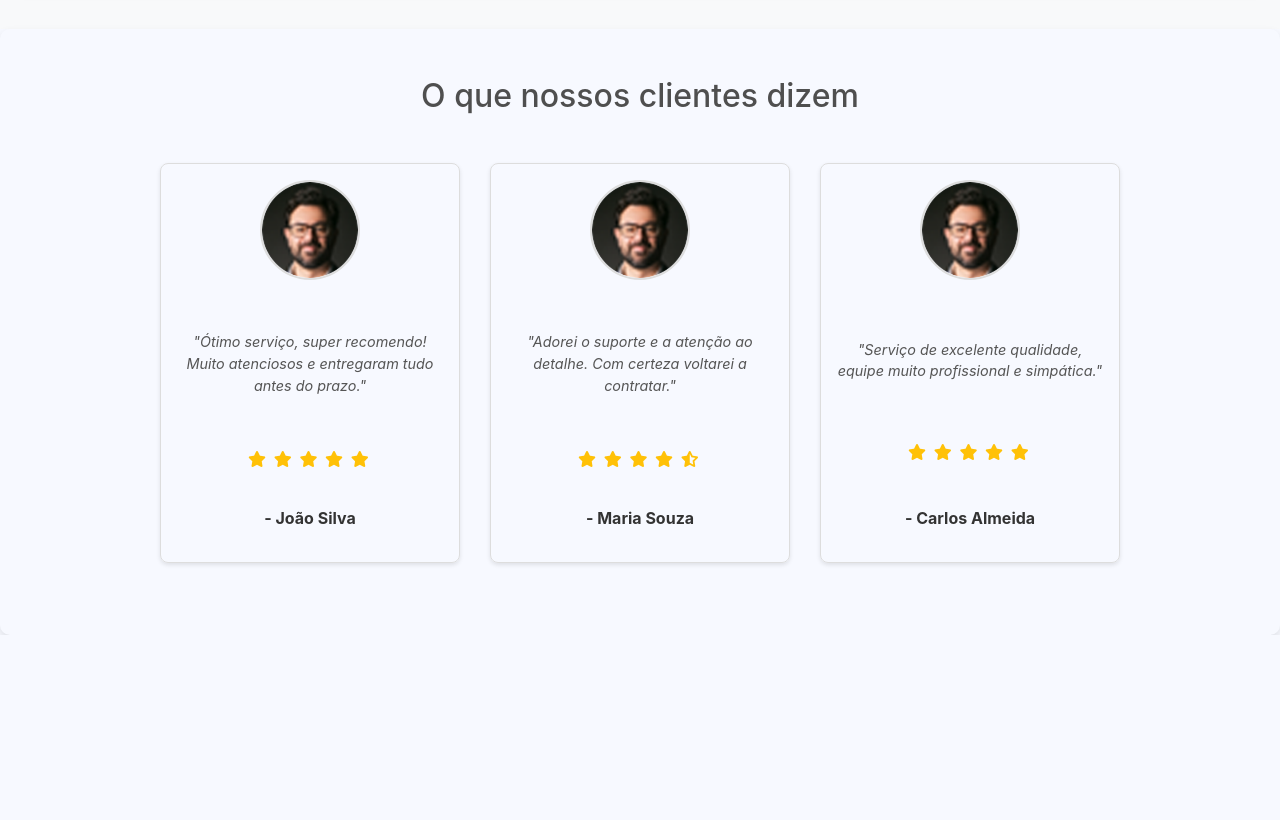
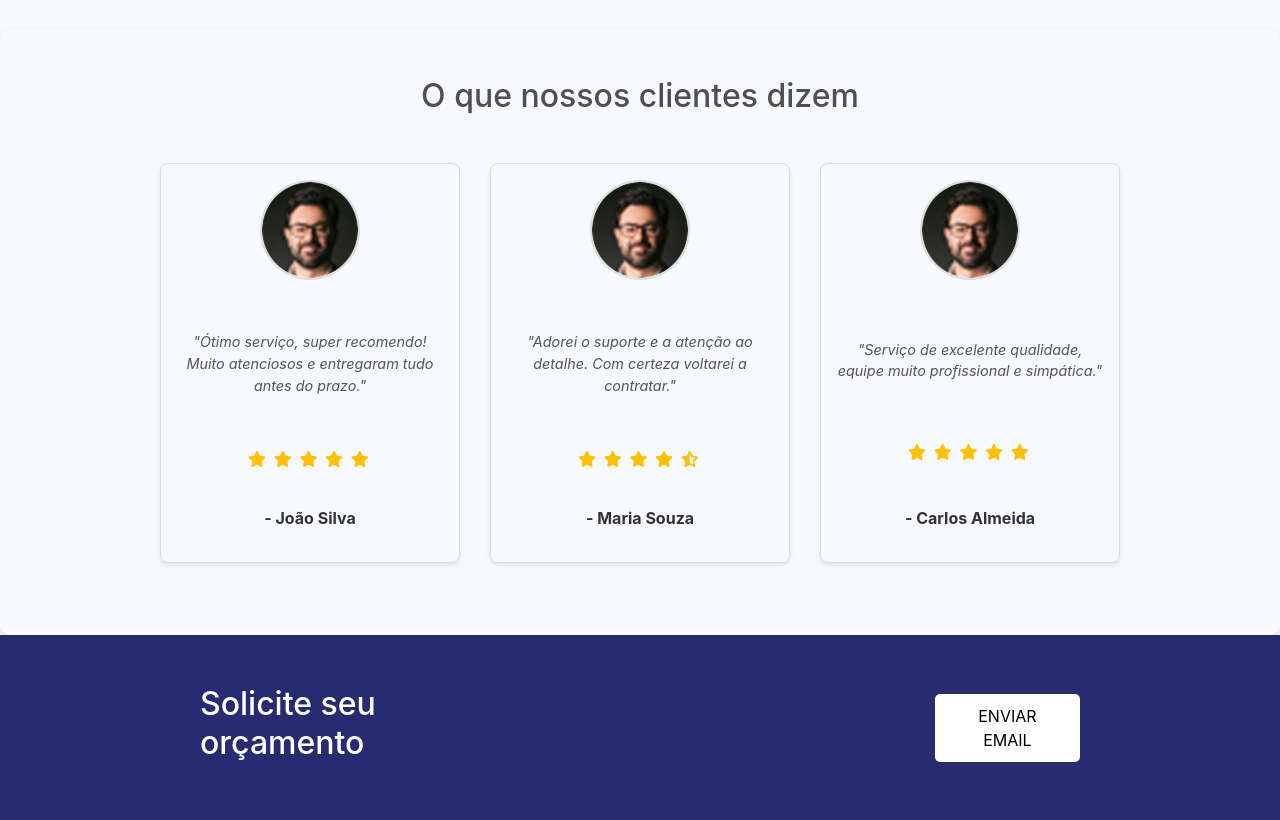
Before and after one commit to bioolegar1/siteMacroflex, a website: page index.html in a window 1280 px wide. Shown: the part 1349-2169 px from the top of the page. Before the commit the page ends 1984 px from the top, so only its background shows below. Drawn offline with nearby package versions, Linux system fonts and the light colour scheme.

Commit message:
solicite seu orçamento

```diff
--- a/css/main.css
+++ b/css/main.css
@@ -299,6 +299,34 @@ ul, ol {
     color: #333;
 }
 
+.orcamento {
+    display: flex;
+    justify-content: center;
+    align-items: center;
+    background: var(--color-reflex);
+    padding: 40px 0;
+}
+
+.orcamento_div {
+    align-items: center;
+    display: flex;
+    flex-direction: column;
+    margin: 10px 0;
+    padding: 0px 200px 0px 200px;
+}
+
+.orcamento_div h2 {
+    font-size: 2rem;
+    color: var(--color-white);
+}
+
+.orcamento_div button {
+    padding: 10px 20px;
+    border: none;
+    border-radius: 5px;
+    background: var(--color-white);
+}
+
 
 /* Responsividade */
 @media (max-width: 768px) {
--- a/index.html
+++ b/index.html
@@ -186,6 +186,16 @@
             </div>
         </div>
     </section>
+    <section class="orcamento">
+        <div class="orcamento_div">
+            <h2>Solicite seu orçamento </h2>
+
+        </div>
+        <div class=" orcamento_div ">
+            <button>
+            ENVIAR EMAIL</button>
+        </div>
+    </section>
 
 
 
```
